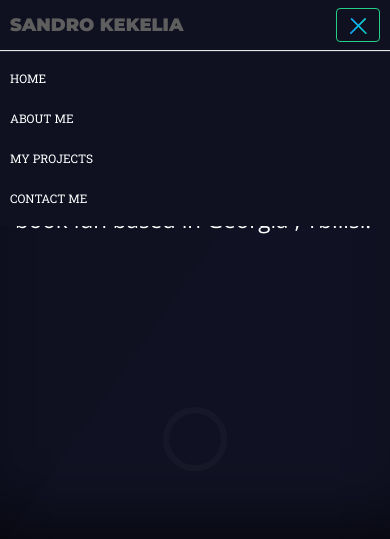
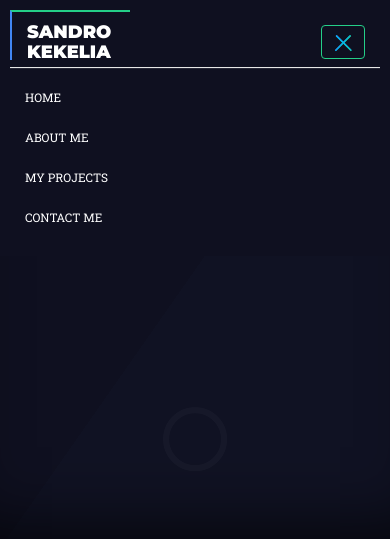
Before and after one commit to Baziiner21/Baziiner21.github.io, a PHP site: page / in a window 390 px wide, after a click on "Toggle navigation". Shown: the top 539 px of the page. Run offline with PHP 8.4, Linux system fonts and the light colour scheme; some libraries are stand-ins or nearby versions.

Commit message:
Minor Changes

```diff
--- a/style.css
+++ b/style.css
@@ -24,16 +24,16 @@
 .navbar-default .navbar-brand,
 .navbar-default .navbar-brand:visited
 {
+    position: absolute;
     font-weight: 900;
     transition: .15s linear;
     text-transform: uppercase;
     color: #fff;
-
-
+    border-top:solid #24CF88 2px;
+    width: 120px;
+    border-left:solid #4286F4 2px;
     font-family: 'Montserrat', sans-serif;
 }
-
-
 
 .navbar-default .navbar-nav > li > a,
 .navbar-default .navbar-nav > li > a:visited,
@@ -58,6 +58,11 @@
     background: none;
 }
 
+.navbar-default .navbar-right{
+
+    margin-top: 10px;
+
+}
 
 
 
@@ -901,15 +906,20 @@
     background: #fff;
 }
 
+.navbar-default.scroll .navbar-right{
+
+    margin-top: 0;
+}
 
 .navbar-default.scroll .navbar-brand
 {
-    transition: .25s linear;
+    transition: .15s linear;
 
     background: -webkit-linear-gradient(85deg, #24cf88 , #4286f4);
     -webkit-background-clip: text;
-
     -webkit-text-fill-color: transparent;
+    border:none;
+    width: 250px;
 }
 
 .navbar-default.scroll .navbar-toggle .icon-bar
@@ -981,7 +991,6 @@
     .navbar-default
     {
         transition: .35s;
-
         background-color: #0f1020;
     }
     .navbar-default.scroll
@@ -1019,11 +1028,17 @@
     font-weight: 600;
 }
         .navbar-default .container-fluid{
-    padding: 0 10px;
+    padding: 10px 25px;
 }
 
     .home .social_links{
         display: none;
+    }
+    .navbar-default .navbar-toggle{
+            margin-top: 15px;
+    }
+    .navbar-default .navbar-brand{
+        padding-top: 10px;
     }
 }
 
```
